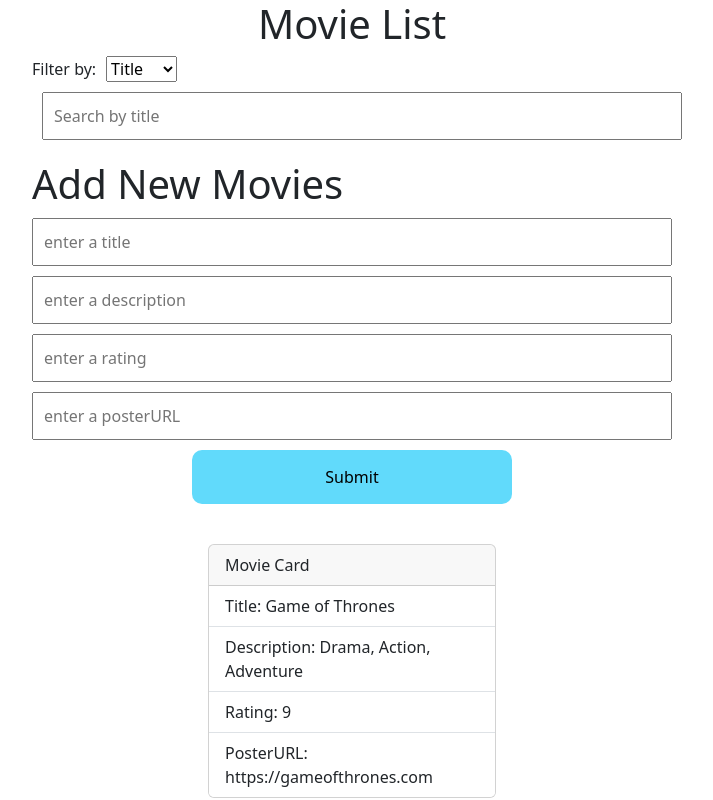
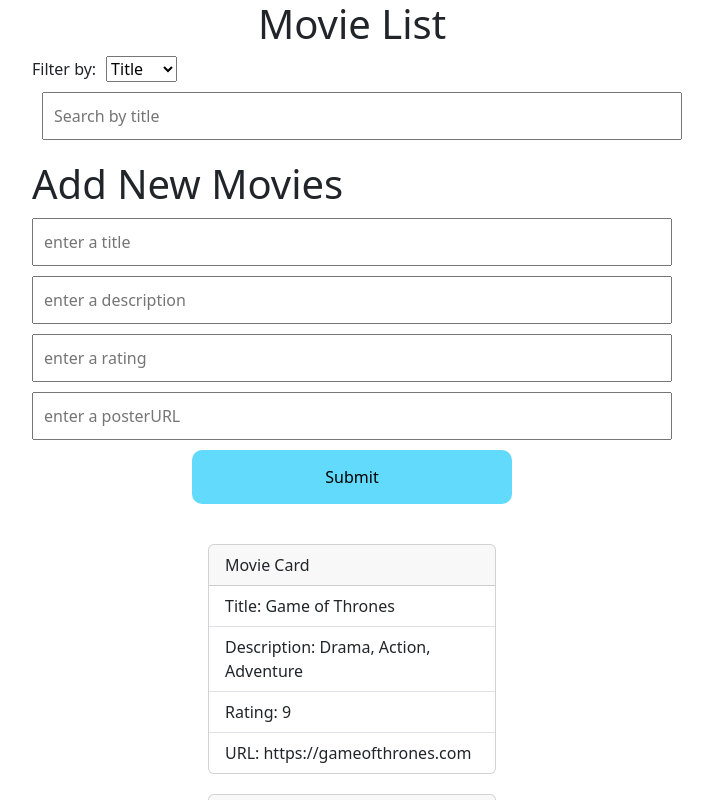
Before and after one commit to focusgabriel/-React-Hooks-Checkpoint, a React (Create React App) app: page / in a window 1280 px wide. Shown: the top 800 px of the page, without its empty margins (288-1001 px from the left). Built offline with nearby package versions, Linux system fonts and the light colour scheme.

Commit message:
changed something

```diff
--- a/src/App.js
+++ b/src/App.js
@@ -61,7 +61,7 @@ function MovieList(){
             <ListGroup.Item>Title: {title} </ListGroup.Item>
             <ListGroup.Item>Description: {description} </ListGroup.Item>
             <ListGroup.Item>Rating: {rating} </ListGroup.Item>
-            <ListGroup.Item>PosterURL: {posterURL} </ListGroup.Item>
+            <ListGroup.Item>URL: {posterURL} </ListGroup.Item>
           </ListGroup>
         </Card>
         </div>
```
